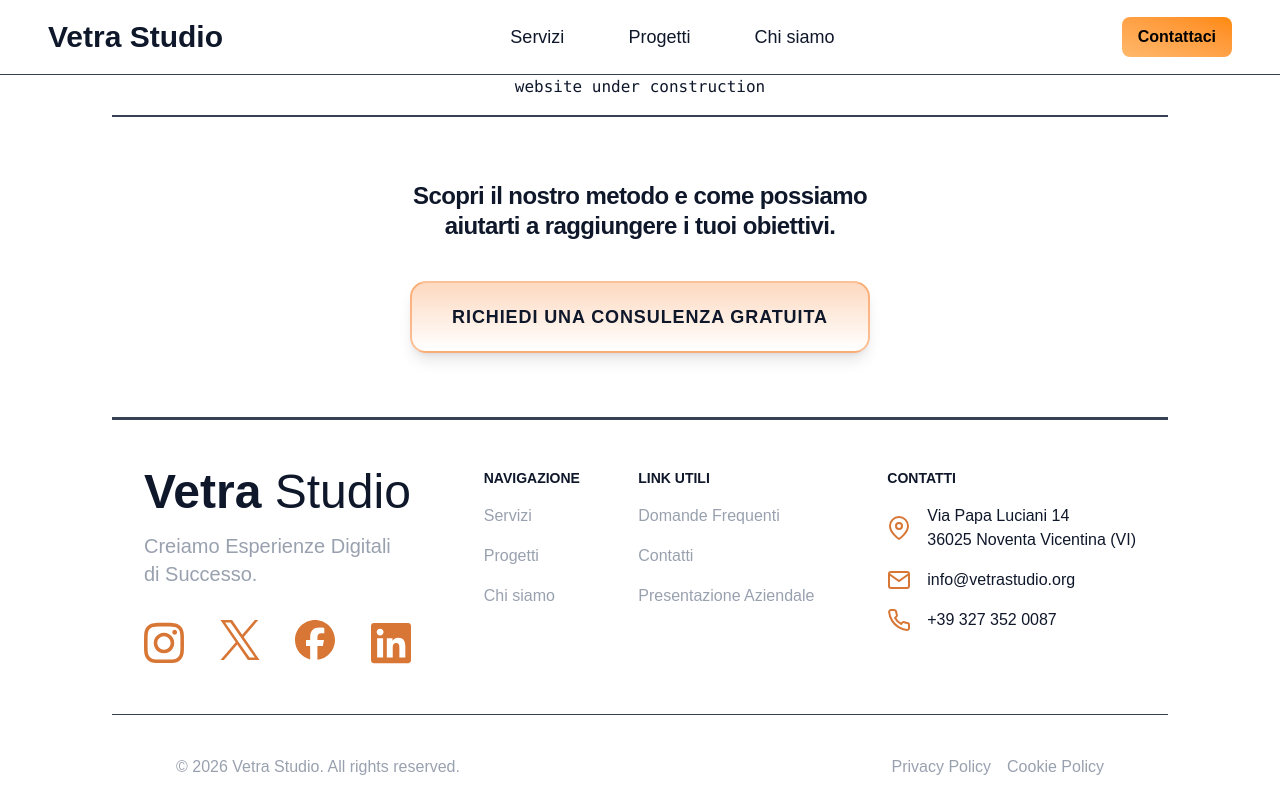
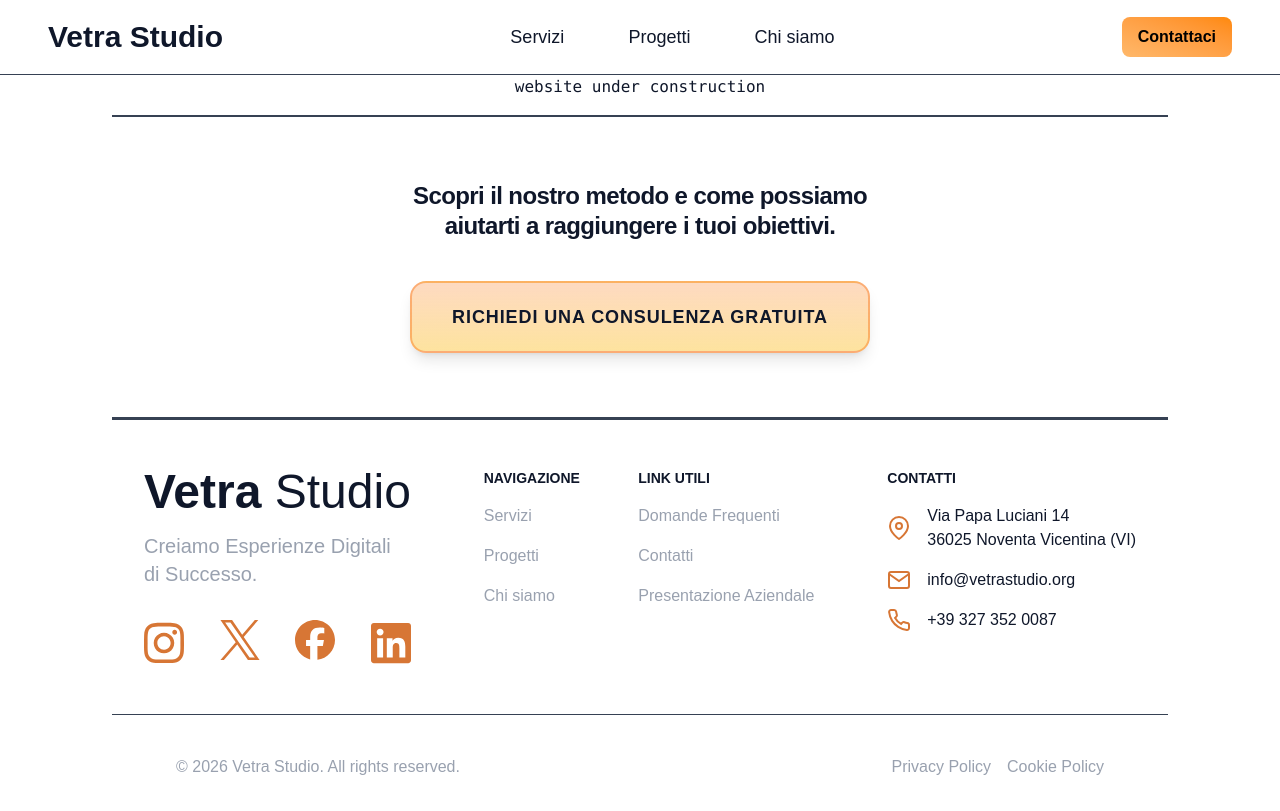
Before and after one commit to Vetra-Studio/website, a Next.js app: page / in a window 1280 px wide. Built offline with nearby package versions, Linux system fonts and the light colour scheme.

Commit message:
fix(footer): correct contrast and background colors

```diff
--- a/components/Footer/FooterConsultationSection.tsx
+++ b/components/Footer/FooterConsultationSection.tsx
@@ -33,7 +33,7 @@ export default function ConsultationSection({
           className="inline-flex items-center justify-center
                      px-6 md:px-10 py-4 md:py-5
                      font-bold text-sm md:text-lg uppercase tracking-wider text-foreground
-                     bg-gradient-to-b from-orange-btn-gradient-start to--orange-btn-gradient-end
+                     bg-gradient-to-b from-orange-btn-gradient-start to-orange-btn-gradient-end
                      border-2 border-orange-btn-border-color shadow-lg rounded-2xl
                      hover:brightness-125 active:scale-95
                      transition-all duration-300
```
